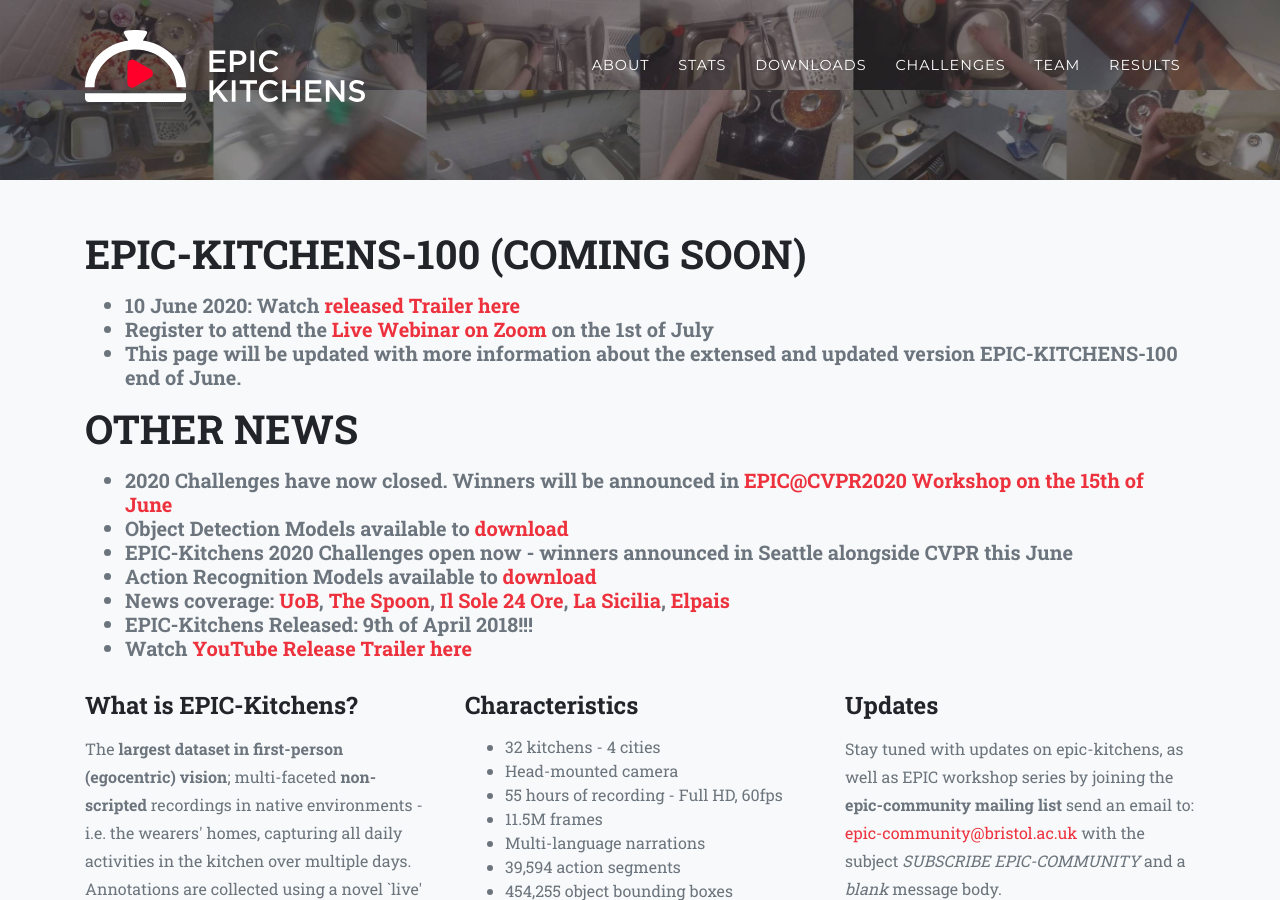
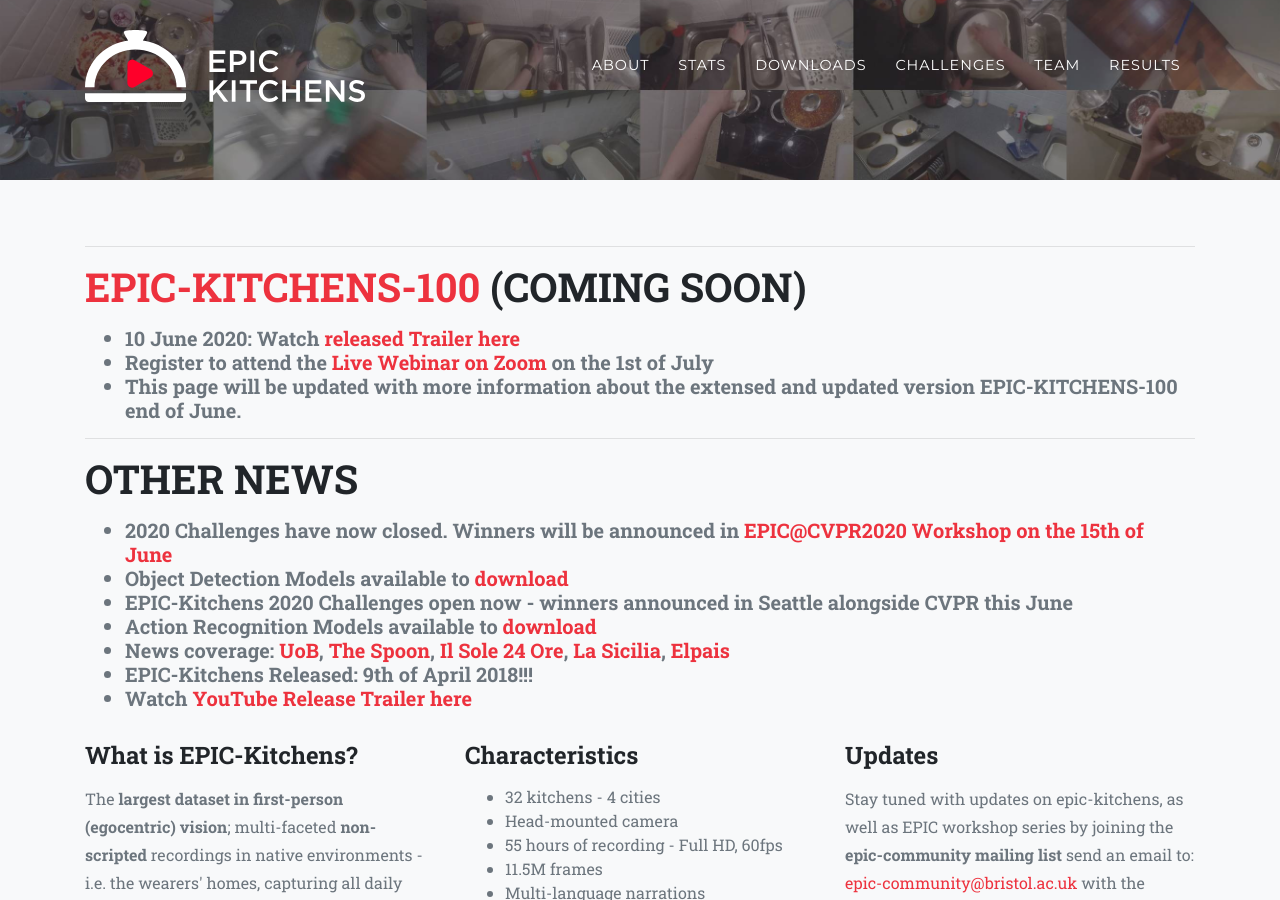
Before and after one commit to epic-kitchens/epic-kitchens.github.io, a Jekyll site: the page built from 2020.html, in a window 1280 px wide and 900 px high. Built offline with Jekyll 4.4.1, drawn with Linux system fonts in a browser that asks for light colours; nearby versions of some CDN libraries; some web fonts are replaced.

Commit message:
pushColor

```diff
--- a/2020.html
+++ b/2020.html
@@ -9,7 +9,8 @@
 
    <div class="row">
       <div class="col-lg-12">
-        <h2 class="section-heading text-uppercase">EPIC-KITCHENS-100 (COMING SOON)</h2>
+        <hr/>
+        <h2 class="section-heading text-uppercase"><a href="https://youtu.be/8IzkrWAfAGg">EPIC-KITCHENS-100</a> (COMING SOON)</h2>
         <h5 class="text-muted" style="text-align:left;">
           <ul>
 
@@ -19,7 +20,7 @@
 
           </ul>
         </h5>
-          <hline></hline>
+          <hr/>
       </div>
     </div>
 
```
